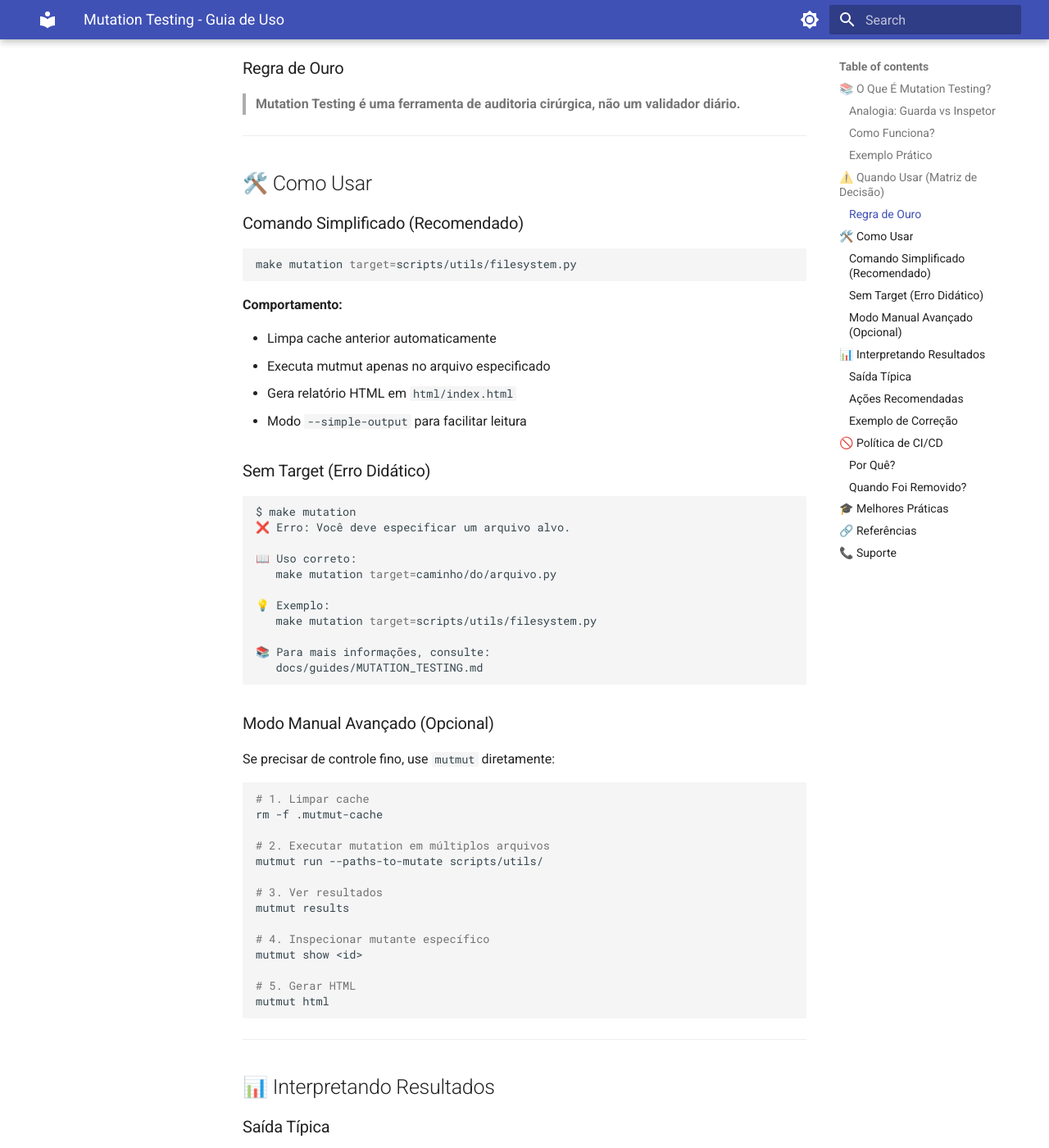
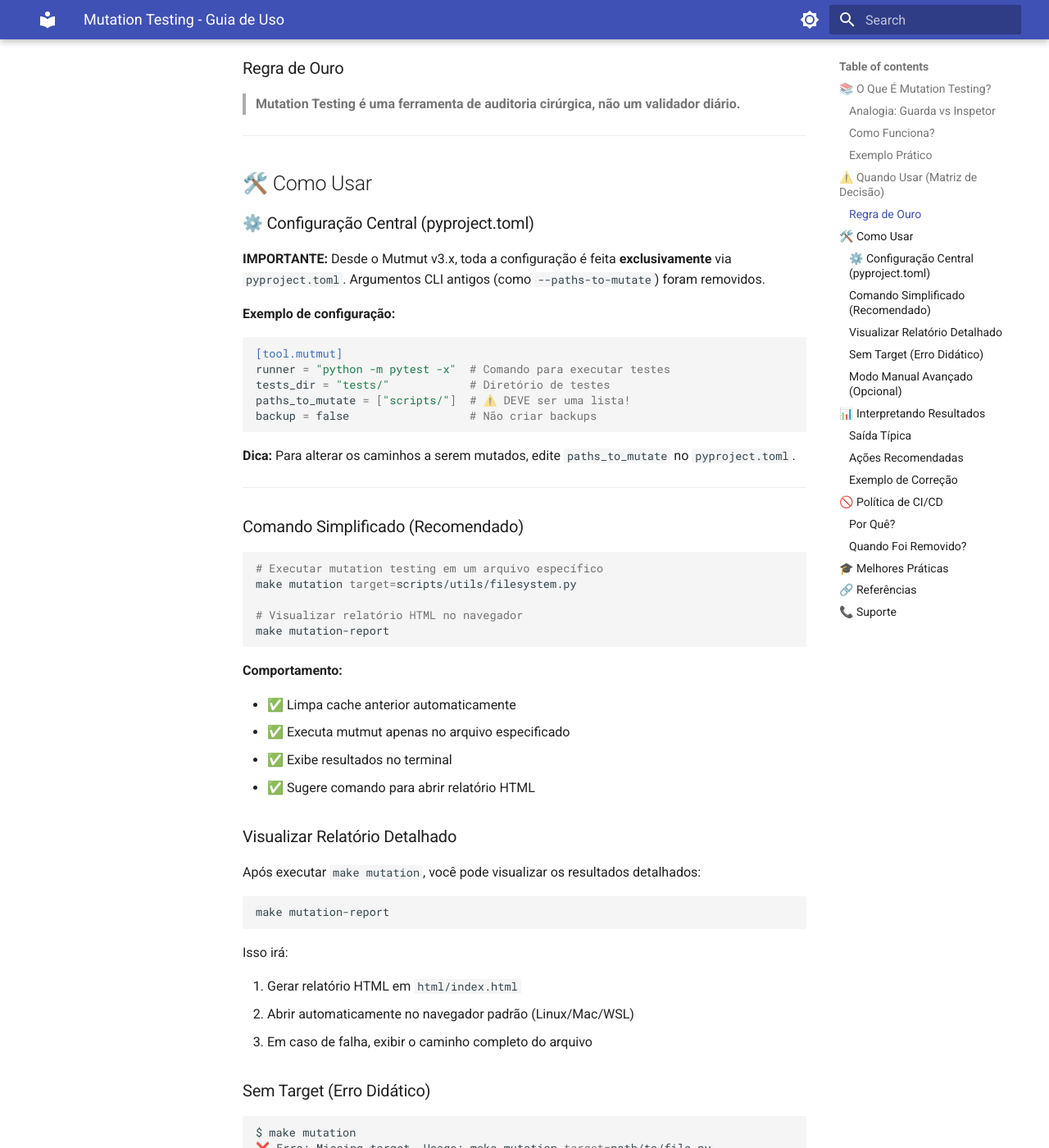
Before and after one commit to Ismael-1712/python-template-profissional, an MkDocs documentation site: the page built from docs/guides/MUTATION_TESTING.md, in a window 1280 px wide and 1400 px high, scrolled down 1641 px. Shown: the whole window at 82% size. Built offline with MkDocs 1.6.1 and Material for MkDocs 9.7.7, drawn with Linux system fonts in a browser that asks for light colours; some of the changed text lies outside the part shown.

Commit message:
feat(devx): improve mutation testing UX and documentation
- Add new 'mutation-report' target to Makefile
  - Opens HTML report automatically in browser (multi-platform)
  - Eliminates manual 'mutmut html' command outside venv
  - Supports Linux (xdg-open), macOS (open), fallback to file path

- Refactor 'mutation' target
  - Now suggests 'make mutation-report' instead of manual command
  - Improves discoverability and prevents common errors

- Update MUTATION_TESTING.md documentation
  - Document Mutmut v3.x exclusive configuration via pyproject.toml
  - Remove deprecated CLI arguments (--paths-to-mutate)
  - Add examples of pyproject.toml configuration
  - Document new mutation-report command

- Add mutation testing reference in README
  - Cross-reference to detailed guide in Reports section
  - Improves feature discoverability

- Update CHANGELOG.md with DevX improvements

Closes: Tool Blindness issue in mutation testing workflow
Impact: Reduces friction for developers using mutation testing

````diff
--- a/docs/guides/MUTATION_TESTING.md
+++ b/docs/guides/MUTATION_TESTING.md
@@ -71,33 +71,60 @@ Se você tiver um teste apenas com `idade=20`, ele passará para **ambas as vers
 
 ## 🛠️ Como Usar
 
+### ⚙️ Configuração Central (pyproject.toml)
+
+**IMPORTANTE:** Desde o Mutmut v3.x, toda a configuração é feita **exclusivamente** via `pyproject.toml`. Argumentos CLI antigos (como `--paths-to-mutate`) foram removidos.
+
+**Exemplo de configuração:**
+
+```toml
+[tool.mutmut]
+runner = "python -m pytest -x"  # Comando para executar testes
+tests_dir = "tests/"            # Diretório de testes
+paths_to_mutate = ["scripts/"]  # ⚠️ DEVE ser uma lista!
+backup = false                  # Não criar backups
+```
+
+**Dica:** Para alterar os caminhos a serem mutados, edite `paths_to_mutate` no `pyproject.toml`.
+
+---
+
 ### Comando Simplificado (Recomendado)
 
 ```bash
+# Executar mutation testing em um arquivo específico
 make mutation target=scripts/utils/filesystem.py
+
+# Visualizar relatório HTML no navegador
+make mutation-report
 ```
 
 **Comportamento:**
 
-- Limpa cache anterior automaticamente
-- Executa mutmut apenas no arquivo especificado
-- Gera relatório HTML em `html/index.html`
-- Modo `--simple-output` para facilitar leitura
+- ✅ Limpa cache anterior automaticamente
+- ✅ Executa mutmut apenas no arquivo especificado
+- ✅ Exibe resultados no terminal
+- ✅ Sugere comando para abrir relatório HTML
+
+### Visualizar Relatório Detalhado
+
+Após executar `make mutation`, você pode visualizar os resultados detalhados:
+
+```bash
+make mutation-report
+```
+
+Isso irá:
+
+1. Gerar relatório HTML em `html/index.html`
+2. Abrir automaticamente no navegador padrão (Linux/Mac/WSL)
+3. Em caso de falha, exibir o caminho completo do arquivo
 
 ### Sem Target (Erro Didático)
 
 ```bash
 $ make mutation
-❌ Erro: Você deve especificar um arquivo alvo.
-
-📖 Uso correto:
-   make mutation target=caminho/do/arquivo.py
-
-💡 Exemplo:
-   make mutation target=scripts/utils/filesystem.py
-
-📚 Para mais informações, consulte:
-   docs/guides/MUTATION_TESTING.md
+❌ Erro: Missing target. Usage: make mutation target=path/to/file.py
 ```
 
 ### Modo Manual Avançado (Opcional)
@@ -108,8 +135,8 @@ Se precisar de controle fino, use `mutmut` diretamente:
 # 1. Limpar cache
 rm -f .mutmut-cache
 
-# 2. Executar mutation em múltiplos arquivos
-mutmut run --paths-to-mutate scripts/utils/
+# 2. Executar mutation em arquivo específico
+mutmut run scripts/utils/filesystem.py
 
 # 3. Ver resultados
 mutmut results
@@ -120,6 +147,8 @@ mutmut show <id>
 # 5. Gerar HTML
 mutmut html
 ```
+
+**⚠️ ATENÇÃO:** Na v3.x, NÃO use flags como `--paths-to-mutate`. Configure tudo no `pyproject.toml`.
 
 ---
 
````
Also changed, not shown: CHANGELOG.md (+17 -0 lines), README.md (+5 -1 lines), 1 other file.
